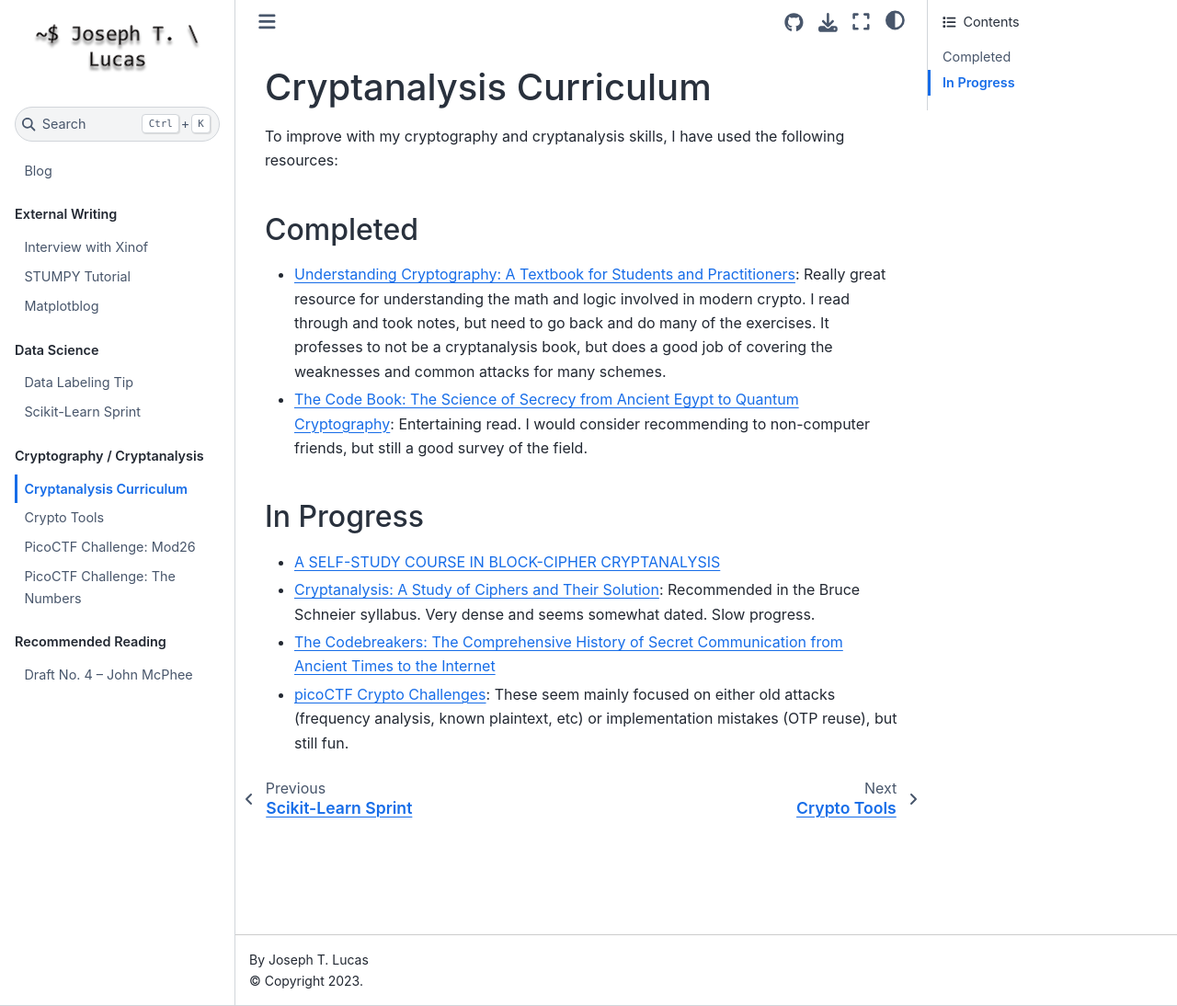
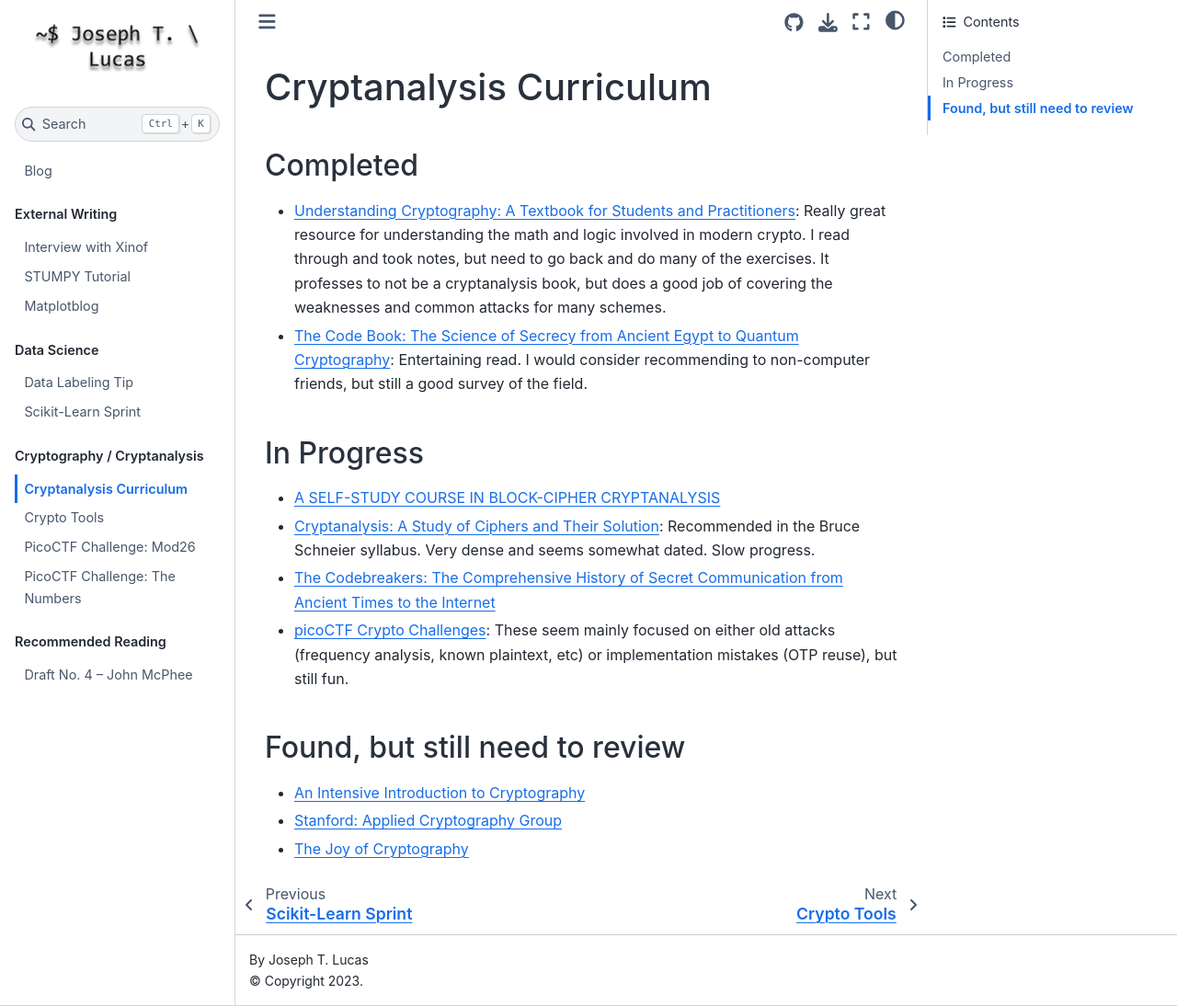
Before and after one commit to JosephTLucas/blog, a Jupyter Book: the page built from content/cryptanalysis.md, in a window 1280 px wide and 1094 px high. Shown: the whole window at 92% size. Built offline with Jupyter Book 1.0.4 settings and Sphinx 7.4.7 and the Sphinx Book theme 1.1.4, drawn with Linux system fonts in a browser that asks for light colours.

Commit message:
Update cryptanalysis.md
add new cryptography resources

```diff
--- a/content/cryptanalysis.md
+++ b/content/cryptanalysis.md
@@ -1,6 +1,4 @@
 # Cryptanalysis Curriculum
-
-To improve with my cryptography and cryptanalysis skills, I have used the following resources:
 
 ## Completed
 
@@ -17,3 +15,11 @@ To improve with my cryptography and cryptanalysis skills, I have used the follow
 - [The Codebreakers: The Comprehensive History of Secret Communication from Ancient Times to the Internet](https://www.amazon.com/dp/0684831309)
 
 - [picoCTF Crypto Challenges](https://play.picoctf.org/practice?category=2&page=1): These seem mainly focused on either old attacks (frequency analysis, known plaintext, etc) or implementation mistakes (OTP reuse), but still fun.
+
+## Found, but still need to review
+
+- [An Intensive Introduction to Cryptography](https://intensecrypto.org/public/)
+
+- [Stanford: Applied Cryptography Group](https://crypto.stanford.edu)
+
+- [The Joy of Cryptography](https://joyofcryptography.com)
```
